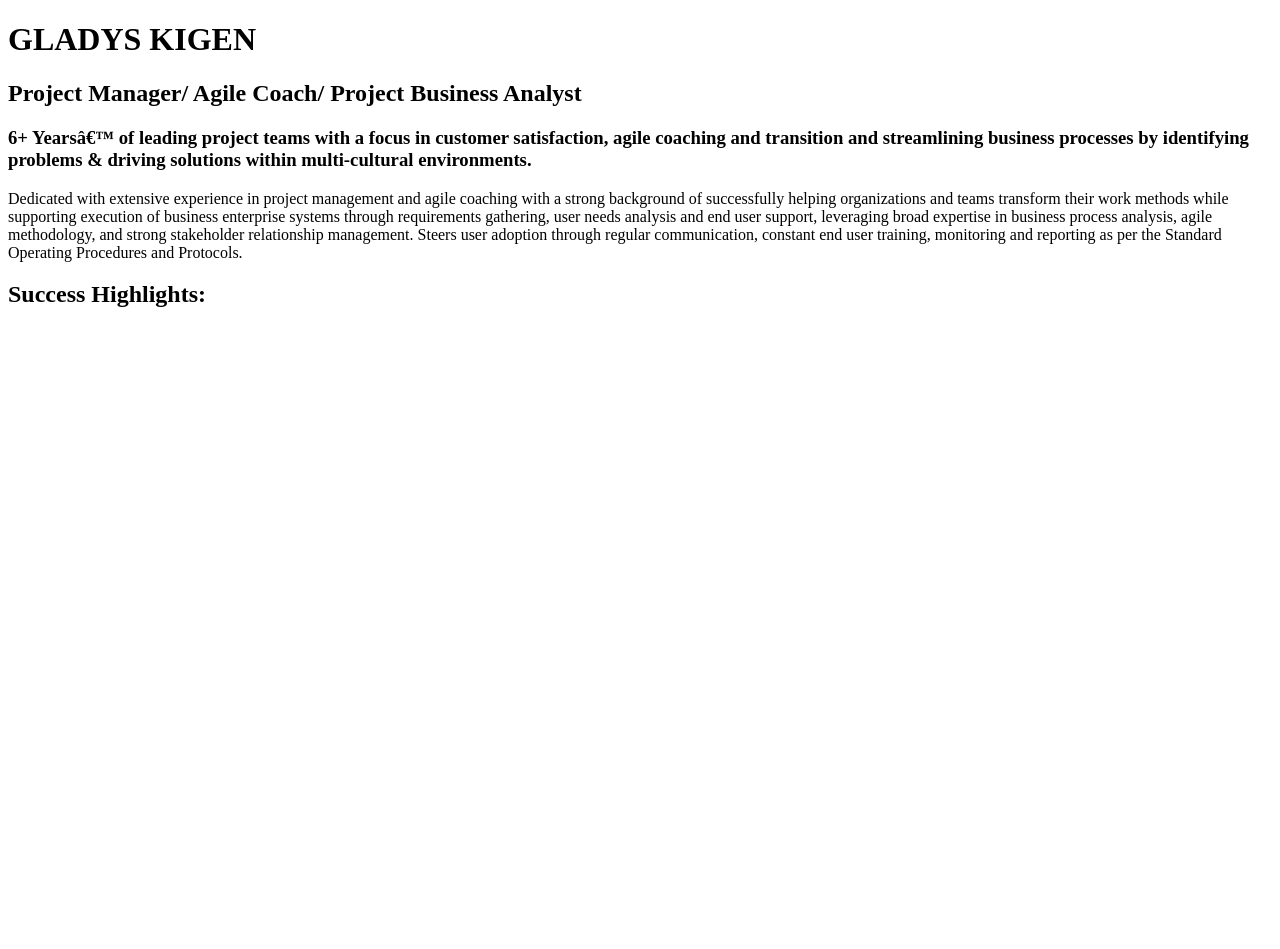
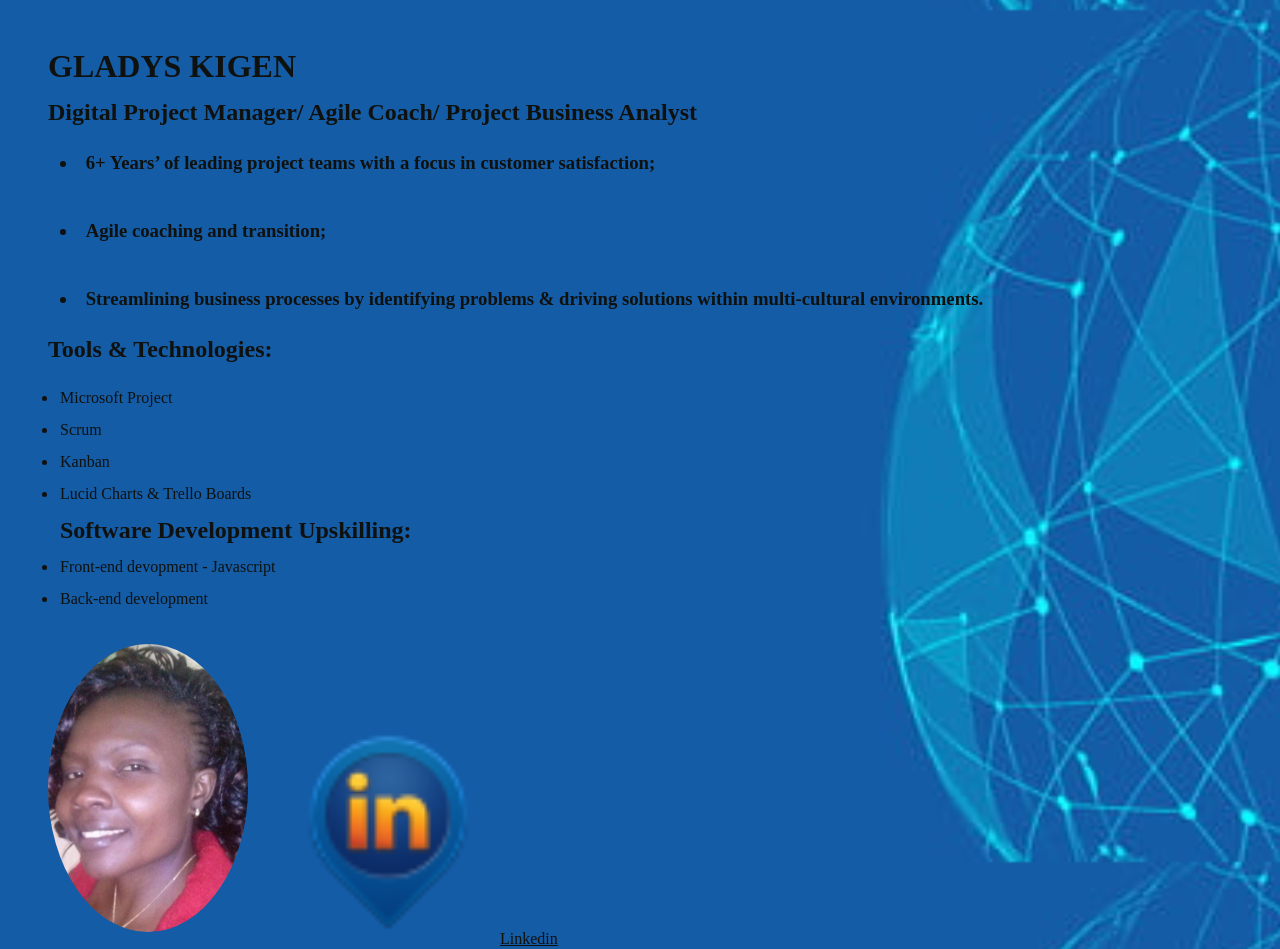
Before and after one commit to gladyskigen2022/phase-0-portfolio-project, a plain HTML site: page index.html in a window 1280 px wide. Before the commit the page ends 800 px from the top, so only its background shows below. Drawn offline with Linux system fonts and the light colour scheme.

Commit message:
Completed Phase 0 Portfolio

```diff
--- a/index.html
+++ b/index.html
@@ -1,35 +1,33 @@
 <!DOCTYPE html>
 <html>
+
     <head>
         <title>Gladyskigenportfolio</title>
+        <link rel="stylesheet" href="style.css">
 
     </head>
 
-            <body>
+        <body>
+            <div class ="banner">
+
             <h1>GLADYS KIGEN</h1>
-             <H2>Project Manager/ Agile Coach/ Project Business Analyst</H2>
-                 <h3>6+ Years’ of leading project teams with a focus in customer satisfaction, agile coaching and transition and streamlining
-                     business processes by identifying problems & driving solutions within multi-cultural environments.</h3>
-                    <p>Dedicated with extensive experience in project management and agile coaching with a strong background of successfully
-                     helping organizations and teams transform their work methods while supporting execution of business enterprise systems
-                     through requirements gathering, user needs analysis and end user support, leveraging broad expertise in business process
-                    analysis, agile methodology, and strong stakeholder relationship management.
-                    Steers user adoption through regular communication, constant end user training, monitoring and reporting as per the Standard
-                    Operating Procedures and Protocols.
-                    </p>
-            <h2>Success Highlights:</h2>
+             <h2>Digital Project Manager/ Agile Coach/ Project Business Analyst</h2>
+                 <h3><li>6+ Years’ of leading project teams with a focus in customer satisfaction; </li><br>
+                    <li>Agile coaching and transition; </li> <br>
+                    <li>Streamlining business processes by identifying problems & driving solutions within multi-cultural environments.</li></h3>
+                    <h2>Tools & Technologies:</h2>
+                    <ul>
+                        <li>Microsoft Project</li>
+                        <li>Scrum</li>
+                        <li>Kanban</li>
+                        <li>Lucid Charts & Trello Boards</li>
+                        <h2>Software Development Upskilling:</h2>
+                        <li>Front-end devopment - Javascript</li>
+                        <li>Back-end development</li>
+                    </ul>
 
-<head>
-    <meta charset="utf-8">
-    <title>Introduction to CSS Lab</title>
-    <link rel="stylesheet" href="./style.css"
-
-    <!-- Your code here! -->
-  </head>
-
-
+            <img src="./Gladys Kigen Photo .jpg" alt="img loading">
+            <a href="https://www.linkedin.com/in/gladys-kigen-0466a336/"><img src="/linkedin-icon 2.png">Linkedin</a>
+        </div>
         </body>
-
-
-
-</html>
+    </html>
--- a/style.css
+++ b/style.css
@@ -1,9 +1,35 @@
 
-<body>
-    <background-color></background-color>: blue
+/*<body>
+
+    background-color: aquamarine;
+
 </body>
 #main-header {
     color: black;
     font: 1em sans-serif;
     font-size: 22px;
+}*/
+*{
+    margin: 10px;
+    padding: 2px;
+    font-family:'Times New Roman', Times, serif;
+    color: #0f110f;
+
 }
+.banner{
+    width: 100%;
+    height: 100vh;
+
+    }
+img{
+        border-radius: 50%;
+        padding-bottom: 2px;
+        width: 200px;
+
+}
+html{
+    background-image: url("./webimage1.jpg");
+    background-size: cover;
+    background-position:65%
+
+}
```
Also changed, not shown: Gladys Kigen Photo .jpg (added), linkedin-icon 2.png (added), linkedin-icon.png (added), webimage1.jpg (added).
